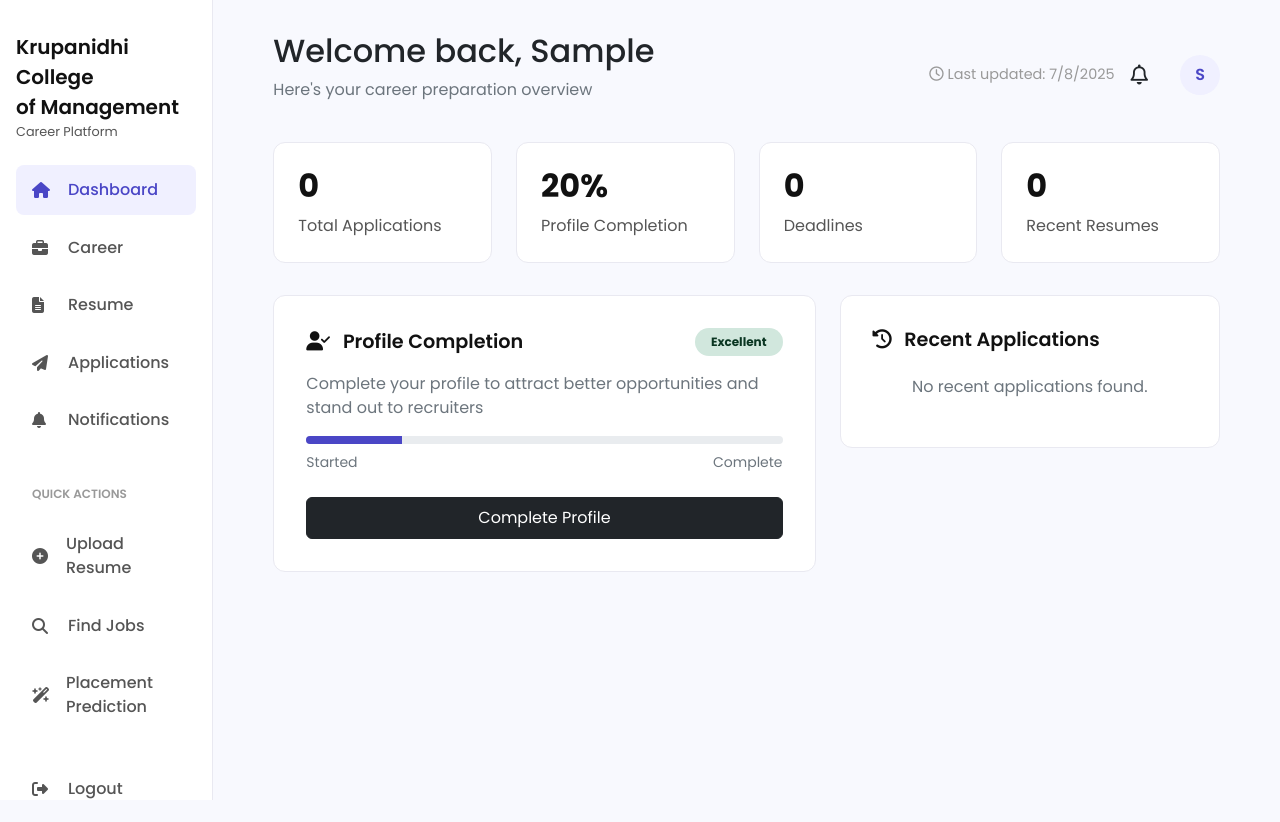
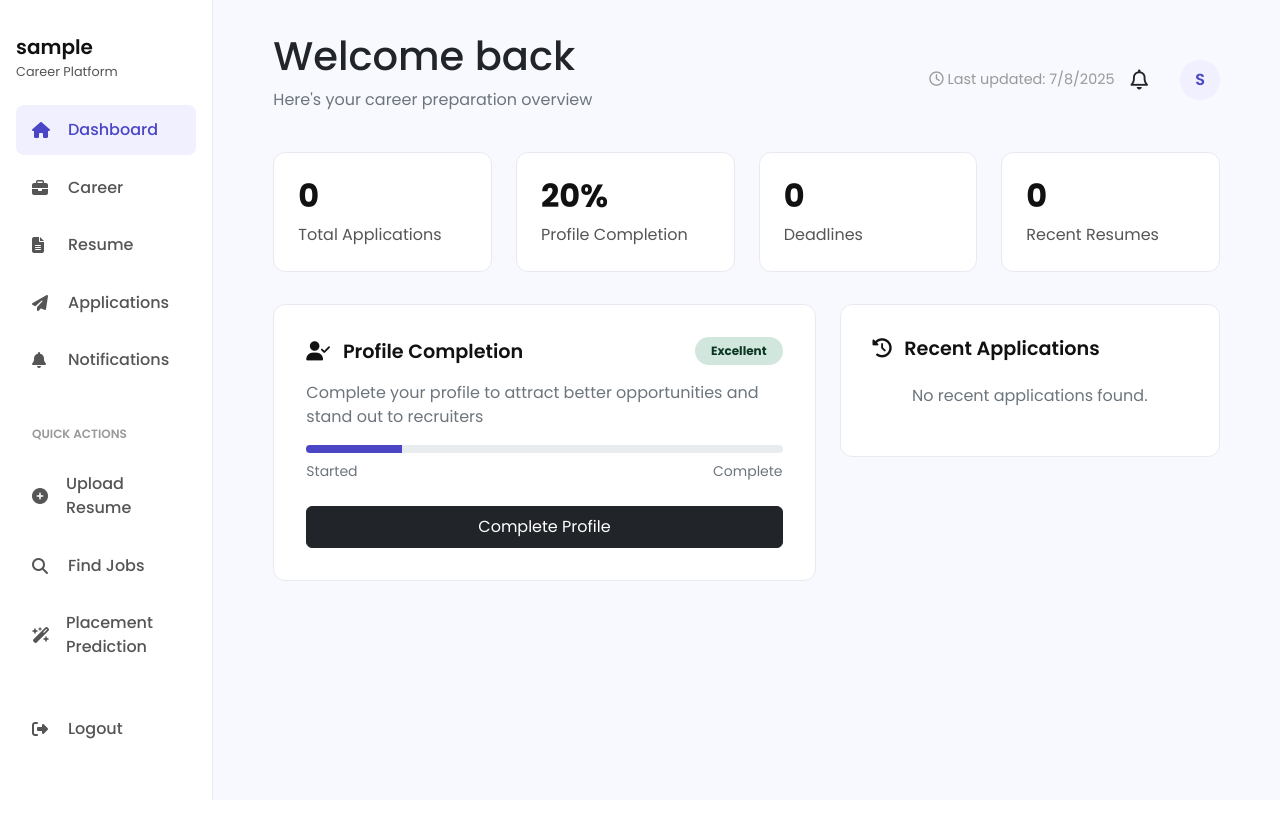
Before and after one commit to rinsham10/CampusConnect, a Django app: page /accounts/dashboard/ in a window 1280 px wide. After the commit the page ends 800 px from the top, so only its background shows below. Run offline with Django 5.2, Linux system fonts and the light colour scheme; the visitor is signed in with stand-in values (Sample User, id 1); data comes from the database, SQL or seed files in the repository.

Commit message:
starting applications

```diff
--- a/users/templates/users/career_base.html
+++ b/users/templates/users/career_base.html
@@ -6,7 +6,7 @@
 <nav class="col-md-3 col-lg-2 d-md-block sidebar">
     <div class="position-sticky">
         <div class="sidebar-header mb-4">
-            <span class="logo-text">Krupanidhi College <br>of Management</span>
+            <span class="logo-text">{{ user.username }}</span>
             <div class="platform-text">Career Platform</div>
         </div>
         <ul class="nav flex-column">
--- a/users/templates/users/student_dashboard.html
+++ b/users/templates/users/student_dashboard.html
@@ -8,7 +8,7 @@
 <nav class="col-md-3 col-lg-2 d-md-block sidebar">
     <div class="position-sticky">
         <div class="sidebar-header mb-4">
-            <span class="logo-text">Krupanidhi College <br>of Management</span>
+            <span class="logo-text">{{ user.username }}</span>
             <div class="platform-text">Career Platform</div>
         </div>
         <ul class="nav flex-column">
@@ -34,7 +34,7 @@
     <div class="main-content">
         <div class="top-bar mb-4">
             <div>
-                <h2>Welcome back, {{ user.first_name|default:user.username }}</h2>
+                <h1>Welcome back</h1>
                 <p class="text-secondary">Here's your career preparation overview</p>
             </div>
             <div class="d-flex align-items-center">
```
